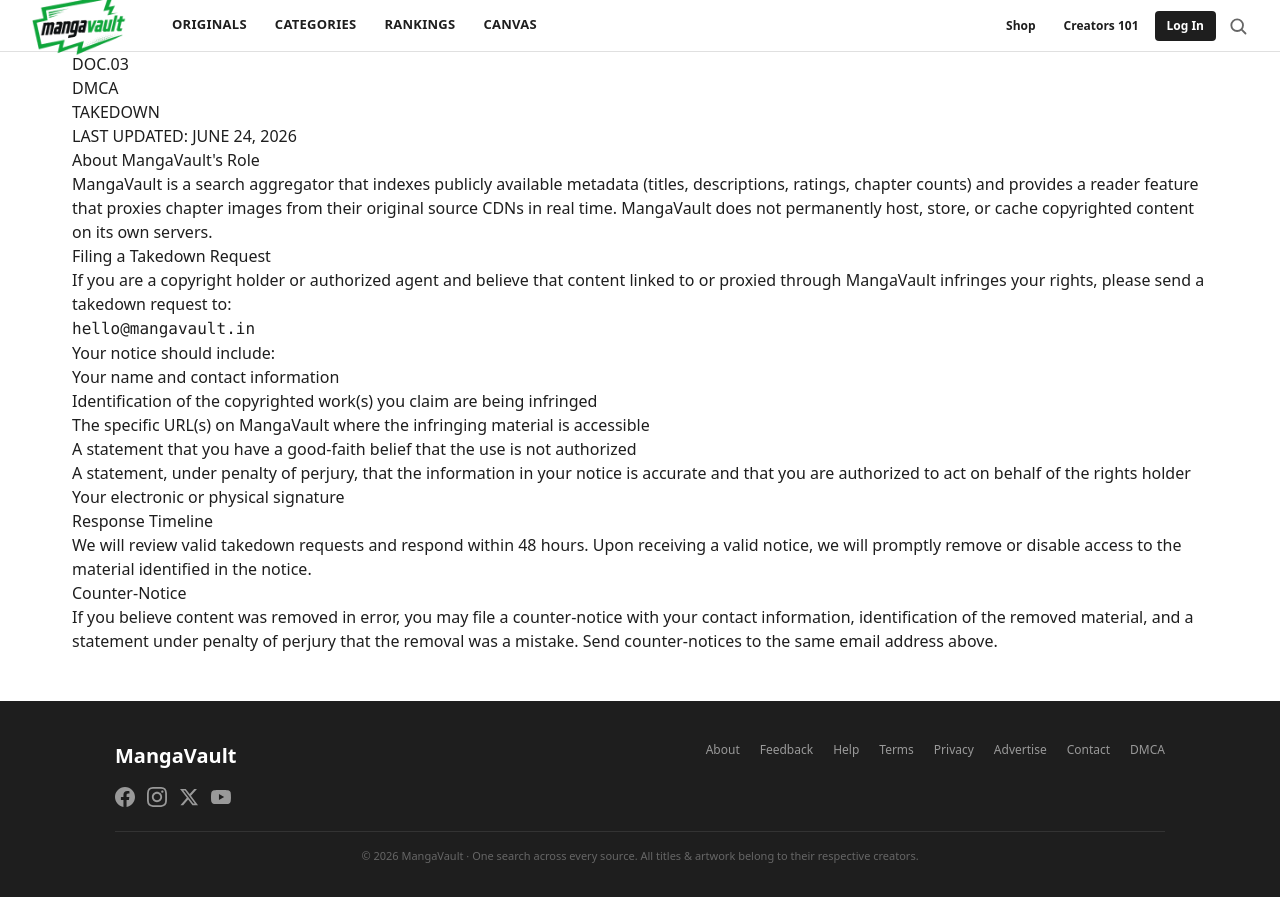
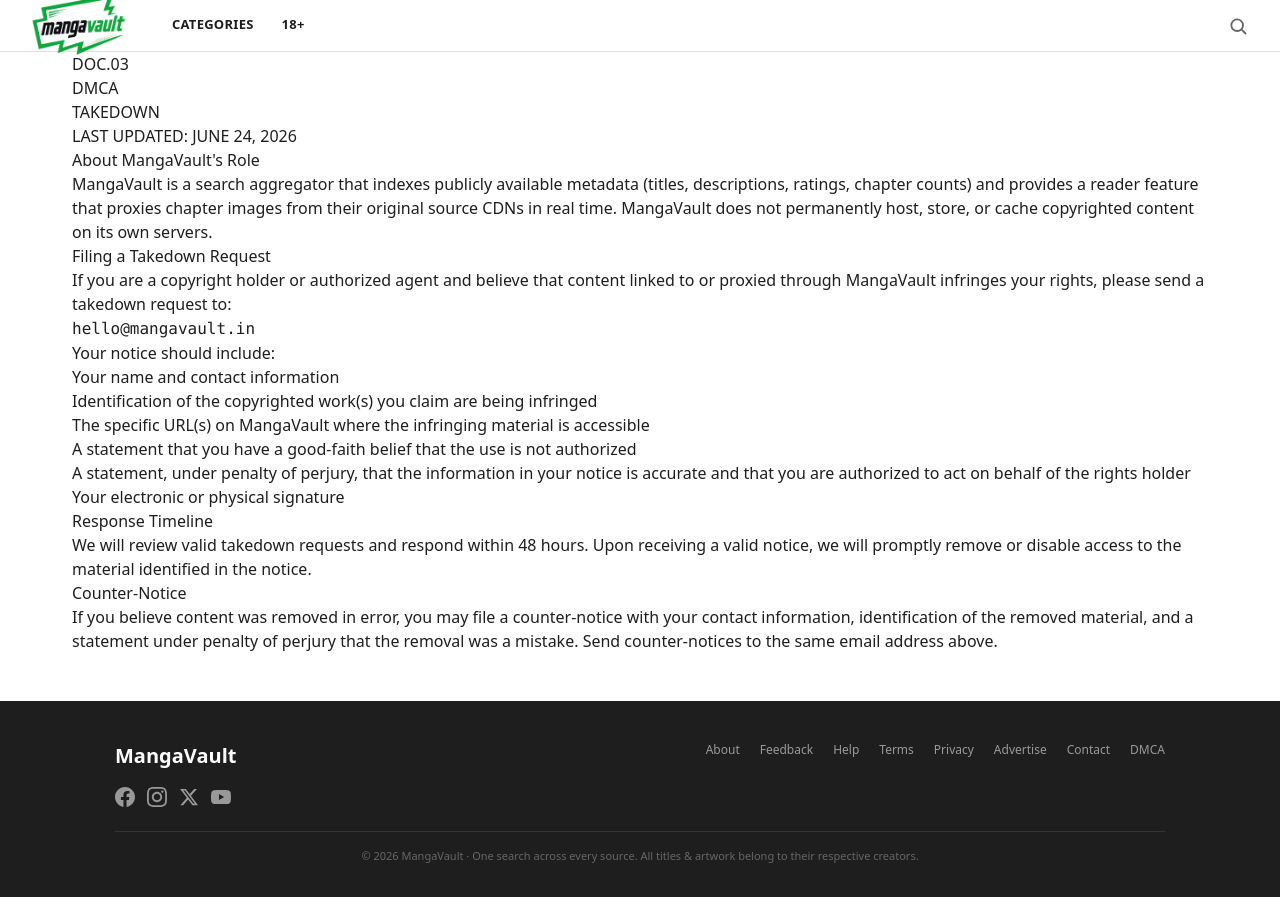
Before and after one commit to mebibegs/mangavault, a Next.js app: page /dmca in a window 1280 px wide. Built offline with nearby package versions, Linux system fonts and the light colour scheme.

Commit message:
- Nav now only: CATEGORIES and 18+ (with .adult class) - Removed: ORIGINALS, RANKINGS, CANVAS, Shop, Creators 101, Log In - Search icon + overlay kept, mobile menu updated

```diff
--- a/src/components/HomeClient.tsx
+++ b/src/components/HomeClient.tsx
@@ -66,11 +66,6 @@
 
   const daily = useMemo(() => {
     return trending.slice(0, 10);
-  }, [trending]);
-
-  const canvas = useMemo(() => {
-    const shuffled = shuffleArray(trending);
-    return shuffled.slice(0, 12);
   }, [trending]);
 
   const displayData = trendingTab === "trending" ? trending.slice(0, 10) : popularList;
@@ -173,30 +168,6 @@
             ))}
           </div>
         </section>
-
-        {/* ===== Canvas: More stories ===== */}
-        <section className="wsection">
-          <div className="wsection-head">
-            <h2>More stories from indie creators</h2>
-            <Link href="/genres">View all</Link>
-          </div>
-          <WebtoonCarousel>
-            {canvas.map((r, i) => (
-              <button key={i} className="wt-card-sm" onClick={() => setSelected(r)} aria-label={r.title}>
-                <span className="wcard-cover-wrap">
-                  <span className="wcard-cover-clip">
-                    {r.coverUrl ? (
-                      <img src={r.coverUrl} alt="" style={{ width: "100%", height: "100%", objectFit: "cover" }} onError={e => { (e.target as HTMLImageElement).style.display = "none"; }} />
-                    ) : (
-                      <span className="wcard-fallback">{r.title.slice(0, 1).toUpperCase()}</span>
-                    )}
-                  </span>
-                </span>
-                <h3 className="wcard-title" style={{ fontSize: 12, marginTop: 6 }}>{r.title}</h3>
-              </button>
-            ))}
-          </WebtoonCarousel>
-        </section>
       </main>
 
       {selected && <DetailModal result={selected} onClose={() => setSelected(null)} />}
--- a/src/components/vault/TopBar.tsx
+++ b/src/components/vault/TopBar.tsx
@@ -6,10 +6,8 @@
 import { usePathname, useRouter } from "next/navigation";
 
 const NAV_LINKS = [
-  { label: "ORIGINALS", href: "/genres" },
   { label: "CATEGORIES", href: "/genres" },
-  { label: "RANKINGS", href: "/genres?sort=popular" },
-  { label: "CANVAS", href: "/genres" },
+  { label: "18+", href: "/adult" },
 ];
 
 export default function TopBar() {
@@ -58,30 +56,25 @@
             <Link
               key={n.label}
               href={n.href}
-              className={`glink${pathname === n.href ? " on" : ""}`}
+              className={`glink${pathname === n.href ? " on" : ""}${n.label === "18+" ? " adult" : ""}`}
             >
               {n.label}
             </Link>
           ))}
         </nav>
 
-        <div className="wt-header-right">
-          <Link href="/genres" className="wt-header-btn">Shop</Link>
-          <Link href="/genres" className="wt-header-btn">Creators 101</Link>
-          <button type="button" className="wt-header-btn primary">Log In</button>
-
         <button
           type="button"
           className="search-trigger"
           aria-label="Search"
           onClick={() => setSearchOpen(true)}
+          style={{ marginLeft: "auto" }}
         >
           <svg viewBox="0 0 24 24" fill="none" stroke="currentColor" strokeWidth="2.2">
             <circle cx="11" cy="11" r="7" />
             <path d="M21 21l-4.3-4.3" strokeLinecap="round" />
           </svg>
         </button>
-        </div>
 
         <button type="button" className="menubtn" aria-label="Menu" onClick={() => setMenuOpen(true)}>
           <span /><span /><span />
@@ -94,8 +87,6 @@
             {n.label}
           </Link>
         ))}
-        <Link href="/genres" onClick={() => setMenuOpen(false)}>Shop</Link>
-        <Link href="/genres" onClick={() => setMenuOpen(false)}>Creators 101</Link>
         <button onClick={() => setMenuOpen(false)}>CLOSE ✕</button>
       </div>
 
```
Lines whose indentation alone changed are shown as unchanged.
